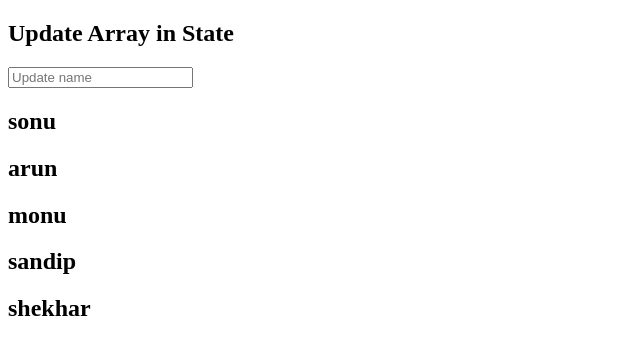
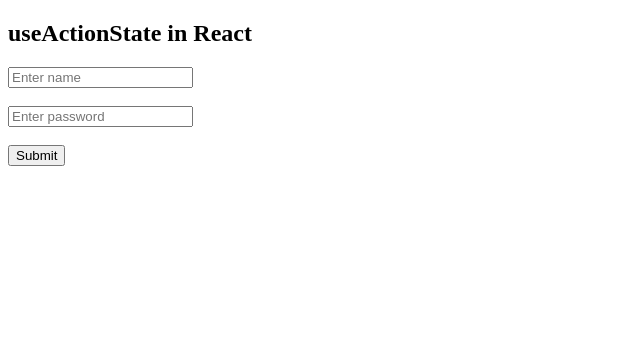
Before and after one commit to Sonukumar201995/react_practice-02, a React (Vite) app: page / in a window 1280 px wide. Shown: the top 354 px of the page, without its empty margins (0-640 px from the left). Built offline with nearby package versions, Linux system fonts and the light colour scheme.

Commit message:
useActionState in react

```diff
--- a/src/App.jsx
+++ b/src/App.jsx
@@ -1,35 +1,63 @@
-import { useState } from "react";
+import { useActionState } from "react";
 
 function App() {
-    const [data, setData] = useState([
-        "sonu",
-        "arun",
-        "monu",
-        "sandip",
-        "shekhar"
-    ]);
 
-    const updateData = (name) => {
-        const newData = [...data];
-        newData[newData.length - 1] = name;
-        setData(newData);
+    const handleSubmit = (preData, formData) => {
+
+        let name = formData.get("name");
+        let password = formData.get("password");
+
+        if (name && password) {
+            return {
+                message: "Data submitted"
+            };
+        } else {
+            return {
+                error: "Data not submitted. Enter correct name & password"
+            };
+        }
     };
+
+    const [data, action, pending] = useActionState(
+        handleSubmit,
+        undefined
+    );
+
+    console.log(data);
 
     return (
         <>
-            <h2>Update Array in State</h2>
+            <h2>useActionState in React</h2>
 
-            <input
-                type="text"
-                placeholder="Update name"
-                onChange={(e) => updateData(e.target.value)}
-            />
+            <form action={action}>
 
-            {
-                data.map((item, index) => {
-                    return <h2 key={index}>{item}</h2>;
-                })
-            }
+                <input
+                    type="text"
+                    placeholder="Enter name"
+                    name="name"
+                />
+
+                <br />
+                <br />
+
+                <input
+                    type="password"
+                    placeholder="Enter password"
+                    name="password"
+                />
+
+                <br />
+                <br />
+
+                <button disabled={pending}>
+                    {pending ? "Submitting..." : "Submit"}
+                </button>
+                    <br />
+                {data?.error && ( <span>{data.error}</span>)}
+
+                {data?.message && (<span>{data.message}</span>)}
+
+            </form>
         </>
     );
 }
```
